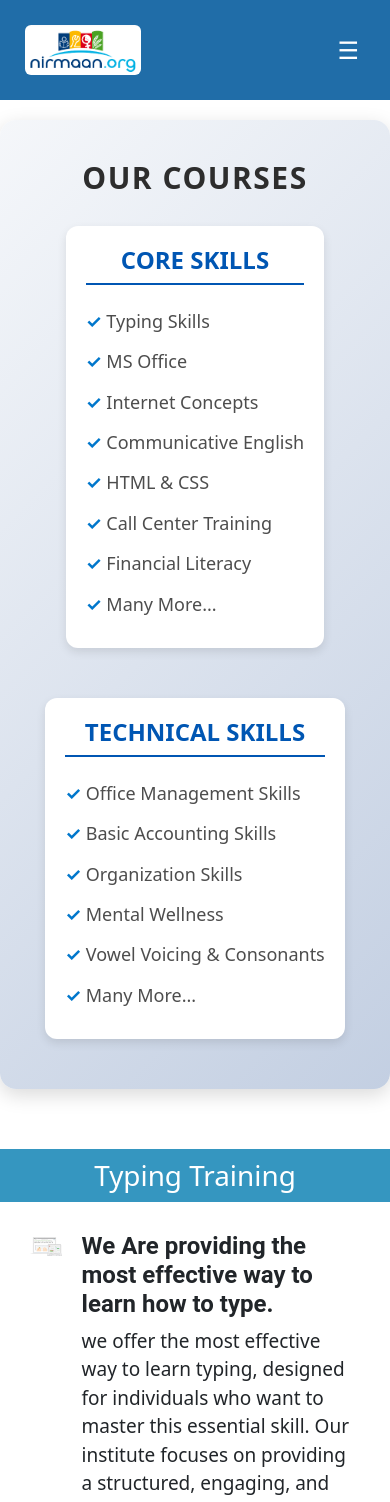
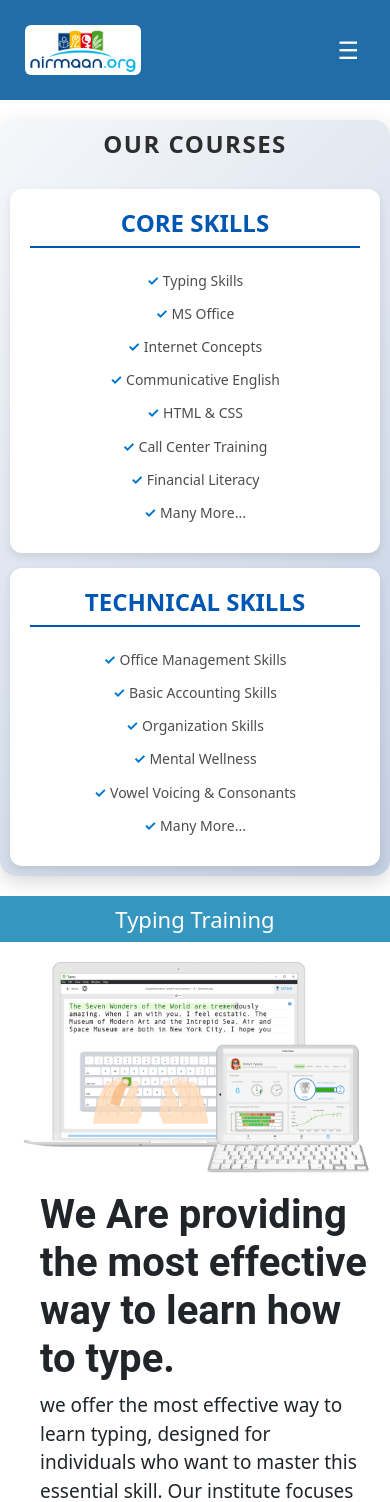
Before and after one commit to attadasuresh/nirmaan-vizag, a React (Create React App) app in the folder nirmaan-vizag/frontend/: page /cource in a window 390 px wide. Shown: the top 1502 px of the page. Built offline with nearby package versions, Linux system fonts and the light colour scheme.

Commit message:
css course

```diff
--- a/nirmaan-vizag/frontend/src/Components/Admin.js
+++ b/nirmaan-vizag/frontend/src/Components/Admin.js
@@ -32,7 +32,6 @@ const Admin = () => {
       })
       .catch((error) => console.error('Error deleting data:', error));
   };
-
   const handleCancel = () => {
     setShowPopup(false);
     setSelectedVolunteer(null);
--- a/nirmaan-vizag/frontend/src/Components/Cource.css
+++ b/nirmaan-vizag/frontend/src/Components/Cource.css
@@ -478,55 +478,88 @@
   /* Media Queries for Responsiveness */
 
 /* Mobile Devices */
-@media (max-width: 767px) {
+/* Default desktop styles remain as is */
+
+/* Mobile view styling */
+@media (max-width: 768px) {
+  .courses-card {
+    padding: 10px;
+  }
+
   .courses-title {
-    font-size: 30px; /* Smaller font size */
-    margin-bottom: 20px; /* Reduced margin */
+    font-size: 24px;
+    text-align: center;
   }
 
   .courses-list {
-    flex-direction: column; /* Stack items vertically */
-    align-items: center; /* Center items */
+    display: flex;
+    flex-direction: column;
+    gap: 15px;
   }
 
   .course-section {
-    margin: 10px 0; /* Adjust margin for spacing */
+    width: 100%;
+    text-align: center;
   }
 
-  .cource-top-heading, .cource-aboutus-name, .cource-ourteam-heading-team {
-    font-size: 24px; /* Adjust heading size */
+  .course-items li {
+    font-size: 14px;
+  }
+
+  .cource-aboutus-container {
+    flex-direction: column;
+    align-items: center;
+    padding: 10px;
+  }
+
+  .cource-our-team-img,
+  .html-tool-image,
+  .ms-tool-image,
+  .english-tool-image {
+    width: 100%;
+    height: auto;
+    margin-bottom: 15px;
+  }
+
+  .cource-review-icon {
+    width: 100%;
+    padding: 10px;
+    text-align: center;
+  }
+
+  .cource-cards-review-container {
+    flex-direction: column;
+    gap: 15px;
+  }
+
+  .ms-tool-container,
+  .html-tool-container,
+  .english-tool-container {
+    flex-direction: column;
+    text-align: center;
+    gap: 10px;
   }
 
   .cource-card-button1 {
-    width: 80%; /* Full width button */
-    margin: 0 auto; /* Center the button */
+    width: 100%;
+    padding: 12px;
+    font-size: 16px;
   }
 
-  .cource-our-team-img {
-    height: auto; /* Responsive image height */
-    width: 100%; /* Full width */
+  .ms-top-heading, .html-css-title, .english-title, .ms-office-title {
+    font-size: 22px;
+    text-align: center;
+    margin-top: 15px;
   }
 
-  .cource-cards-review-container {
-    flex-direction: column; /* Stack review cards */
-    align-items: center; /* Center align */
-  }
-
-  .cource-review-icon {
-    width: 90%; /* Full width on smaller screens */
-    margin-bottom: 20px; /* Add space between cards */
-  }
-
-  .ms-tool-container, .html-tool-container, .internet-tool-container, .english-tool-container {
-    flex-direction: column; /* Stack tool containers */
-    align-items: center; /* Center align */
-  }
-
-  .ms-tool-image, .html-tool-image, .internet-tool-image, .english-tool-image {
-    width: 80%; /* Full width images */
-    margin-bottom: 20px; /* Space below images */
+  /* Carousel adjustments for mobile */
+  .cource-carouserl-img1 {
+    height: auto;
+    max-height: 300px;
+    object-fit: cover;
   }
 }
+
 
 /* Tablet Devices */
 @media (min-width: 768px) and (max-width: 1024px) {
```
